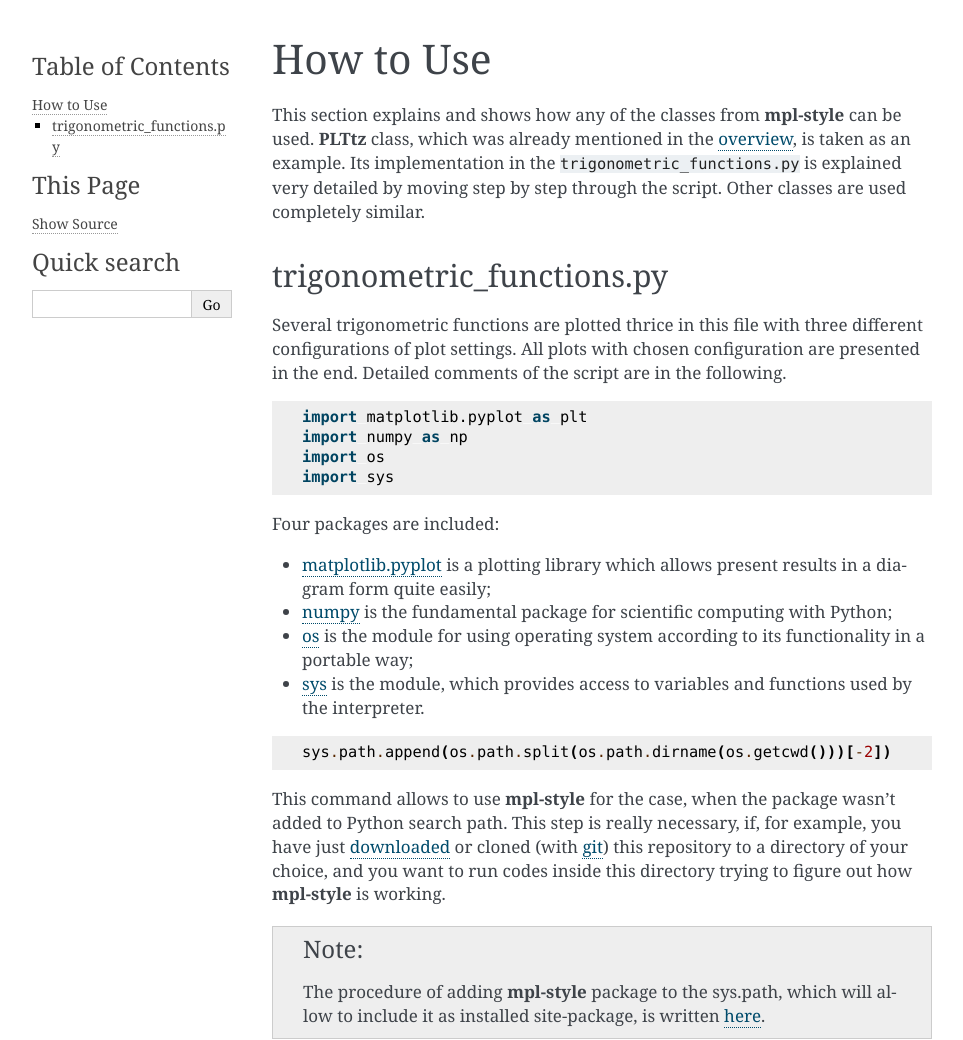
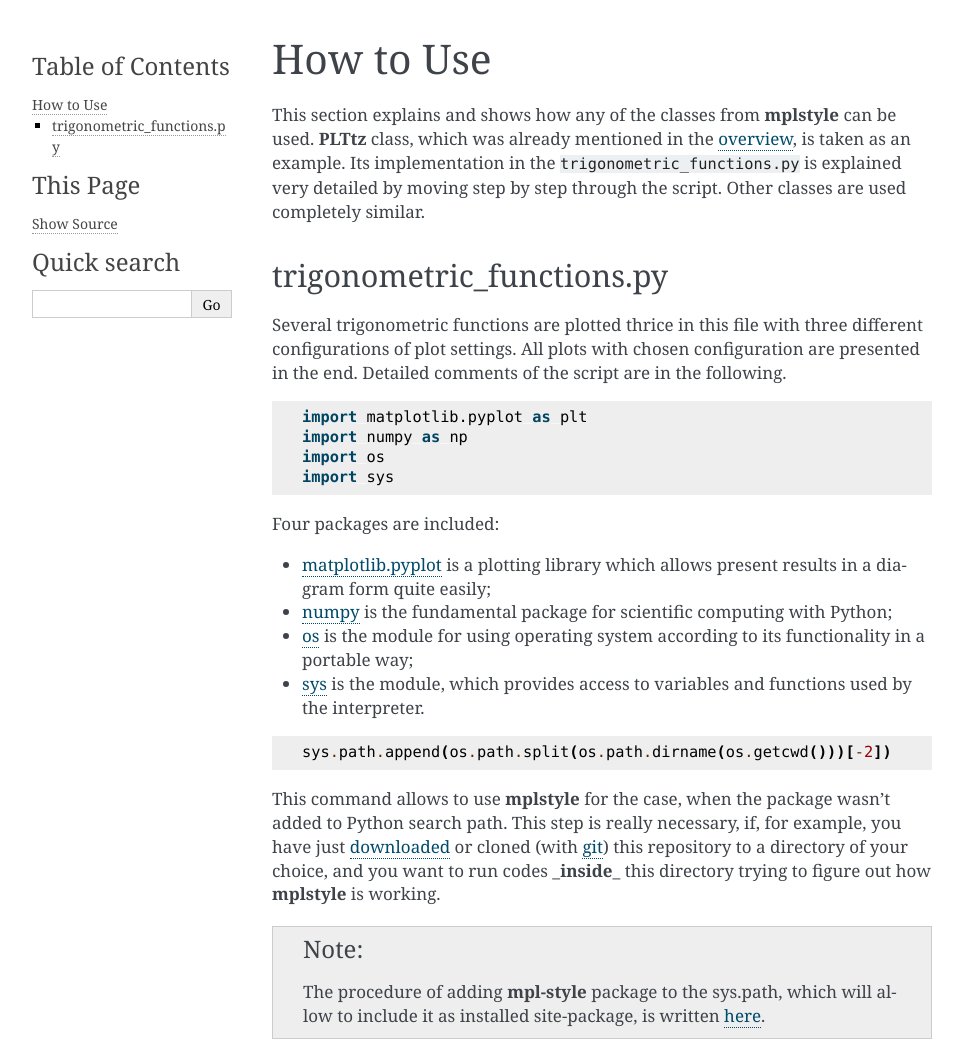
Before and after one commit to tzipperle/mplstyle, a Sphinx documentation site: the page built from docs/use.rst, in a window 1280 px wide and 1400 px high. Shown: the top 1040 px of the window, without its empty margins (148-1111 px from the left). Built offline with Sphinx 7.4.7, drawn with Linux system fonts in a browser that asks for light colours.

Commit message:
Update use.rst

```diff
--- a/docs/use.rst
+++ b/docs/use.rst
@@ -5,7 +5,7 @@
 How to Use
 ========================
 
-This section explains and shows how any of the classes from **mpl-style** can be used. **PLTtz** class, which was already mentioned in the :ref:`overview <overview>`, is taken as an example. Its implementation in the ``trigonometric_functions.py`` is explained very detailed by moving step by step through the script. Other classes are used completely similar.
+This section explains and shows how any of the classes from **mplstyle** can be used. **PLTtz** class, which was already mentioned in the :ref:`overview <overview>`, is taken as an example. Its implementation in the ``trigonometric_functions.py`` is explained very detailed by moving step by step through the script. Other classes are used completely similar.
 
 trigonometric_functions.py
 """""""""""""""""""""""
@@ -29,7 +29,7 @@ Four packages are included:
 
     sys.path.append(os.path.split(os.path.dirname(os.getcwd()))[-2])
 
-This command allows to use **mpl-style** for the case, when the package wasn't added to Python search path. This step is really necessary, if, for example, you have just `downloaded`_ or cloned (with `git`_) this repository to a directory of your choice, and you want to run codes inside this directory trying to figure out how **mpl-style** is working.
+This command allows to use **mplstyle** for the case, when the package wasn't added to Python search path. This step is really necessary, if, for example, you have just `downloaded`_ or cloned (with `git`_) this repository to a directory of your choice, and you want to run codes **_inside_** this directory trying to figure out how **mplstyle** is working.
 
 .. note::
 
```
